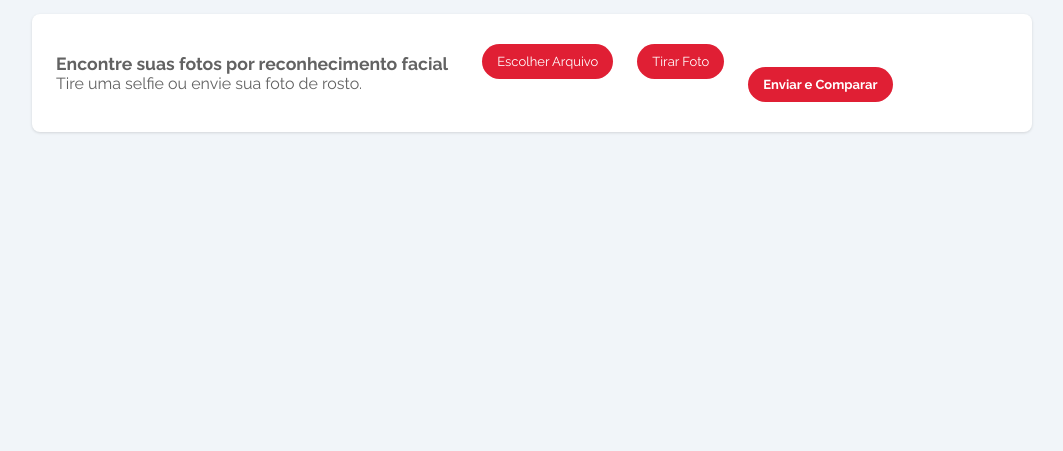
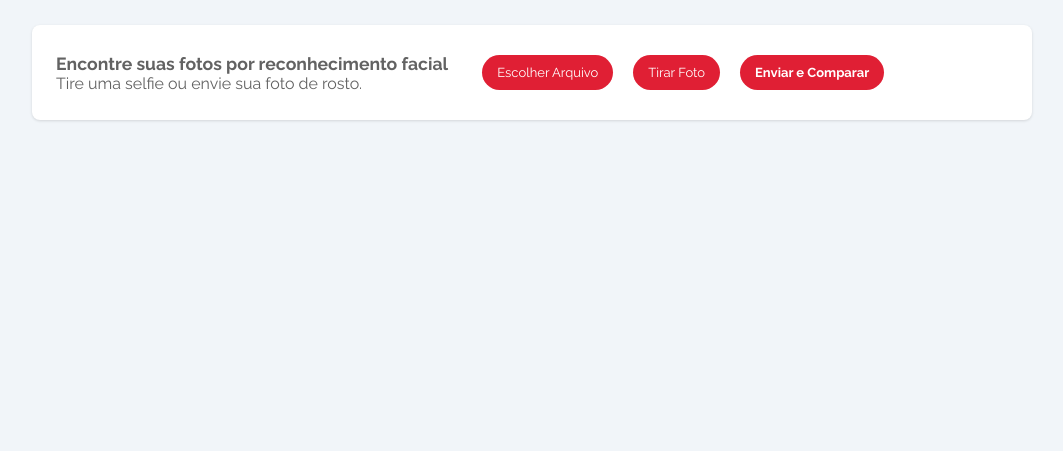
Before and after one commit to Rafael-Rangel/reconhecimento-facial, a plain HTML site: page album.html in a window 1280 px wide. Shown: the part 349-800 px from the top of the page, without its empty margins (108-1171 px from the left). Drawn offline with Linux system fonts and the light colour scheme.

Commit message:
Update styles.css

```diff
--- a/styles.css
+++ b/styles.css
@@ -12,6 +12,10 @@
 }
 h2 {
     font-size: 110%;
+}
+.to {
+    display: flex
+;
 }
 .top {
     width: 100%;
```
